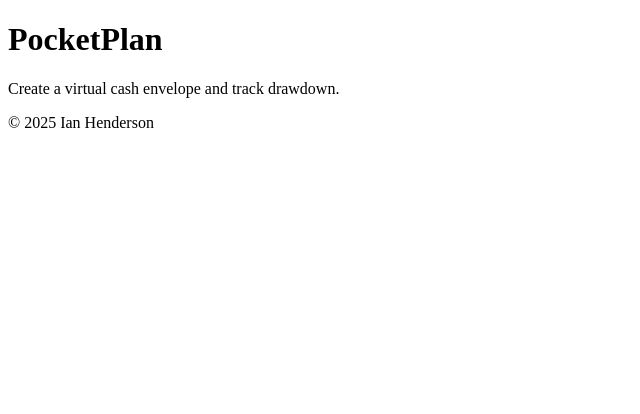
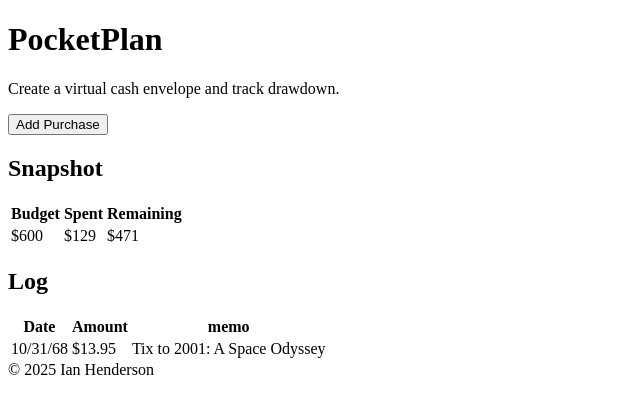
Before and after one commit to hendo-21/PocketPlan, a Flask app: page / in a window 1280 px wide. Shown: the top 414 px of the page, without its empty margins (0-640 px from the left). Run offline with Flask 3, Linux system fonts and the light colour scheme.

Commit message:
Homepage HTML scaffolding

```diff
--- a/templates/index.html
+++ b/templates/index.html
@@ -4,6 +4,7 @@
     <meta charset="utf-8">
     <meta name="viewport" content="width=device-width">
     <title>PocketPlan</title>
+    <link rel="icon" type="image/svg+xml" href="{{ url_for('static', filename='img/favicon.svg') }}">
 </head>
 
 <body>
@@ -13,6 +14,44 @@
     </header>
 
     <main>
+        <button type="button">Add Purchase</button>
+        <!-- TODO: Add input fields here: Date (default to today), amount, memo -->
+
+        <h2>Snapshot</h2>
+        <table class="addPurchase">
+            <thead>
+                <tr>
+                    <th>Budget</th>
+                    <th>Spent</th>
+                    <th>Remaining</th>
+                </tr>
+            </thead>
+            <tbody>
+                <tr>
+                    <td>$600</td>
+                    <td>$129</td>
+                    <td>$471</td>
+                </tr>
+            </tbody>
+        </table>
+
+        <h2>Log</h2>
+        <table class="purchaseLog">
+            <thead>
+                <tr>
+                    <th>Date</th>
+                    <th>Amount</th>
+                    <th>memo</th>
+                </tr>
+            </thead>
+            <tbody>
+                <tr>
+                    <td>10/31/68</td>
+                    <td>$13.95</td>
+                    <td>Tix to 2001: A Space Odyssey</td>
+                </tr>
+            </tbody>
+        </table>
 
     </main>
 
```
Also changed, not shown: static/README.txt, static/img/favicon.svg (added).
